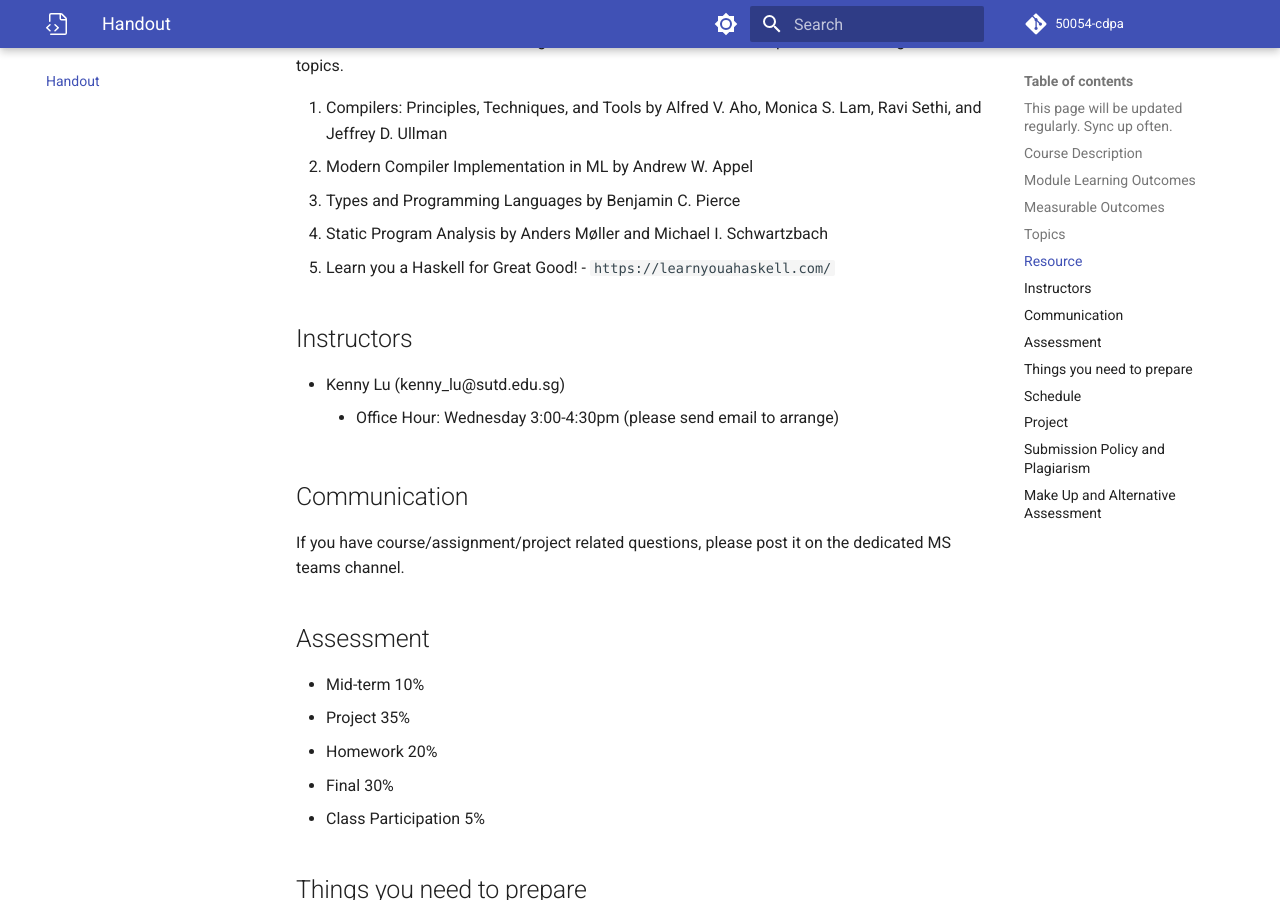
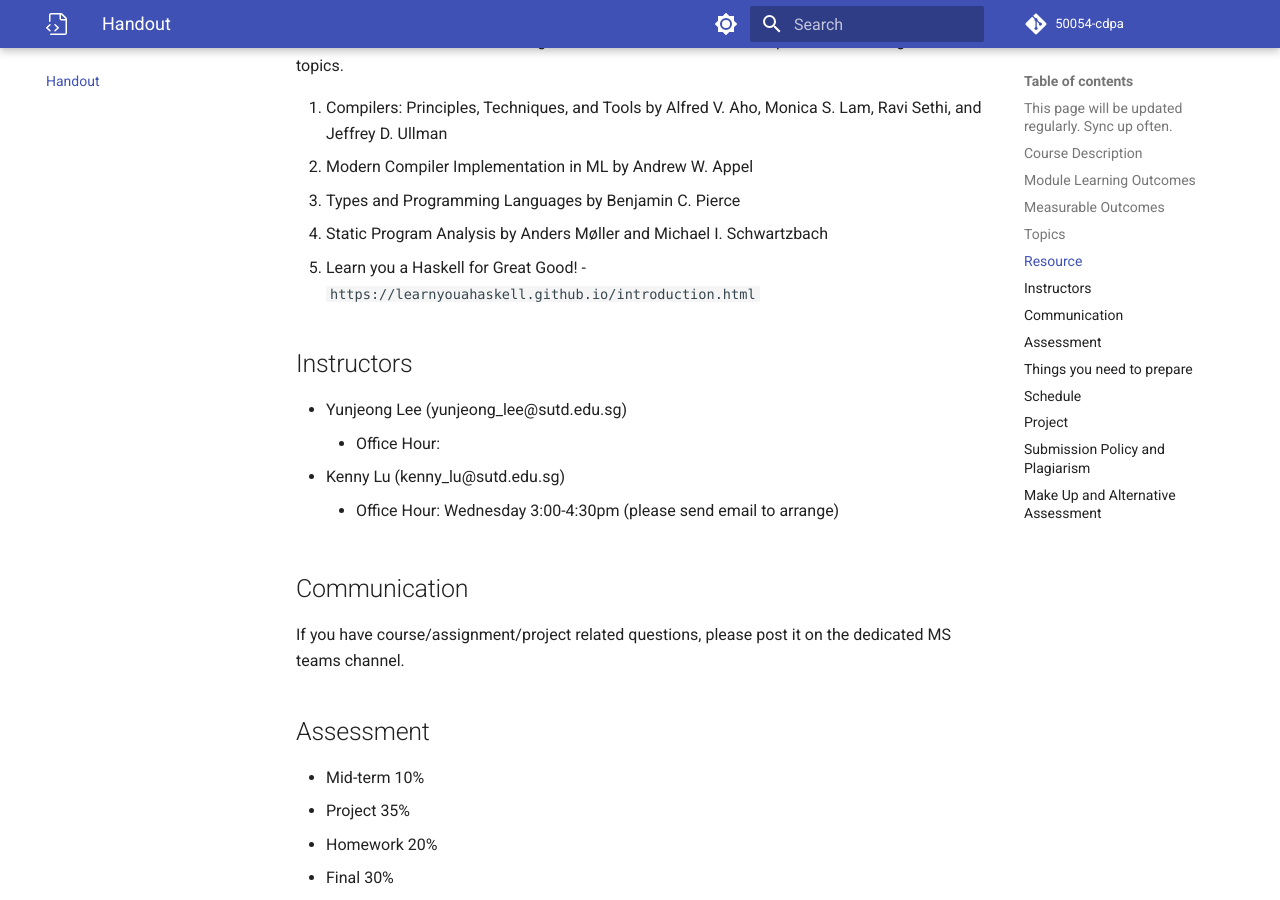
Before and after one commit to 50054-cdpa/notes_haskell, an MkDocs documentation site: the page built from docs/handout.md, in a window 1280 px wide and 900 px high, scrolled down 1920 px. Built offline with MkDocs 1.6.1 and Material for MkDocs 9.7.7, drawn with Linux system fonts in a browser that asks for light colours; some web fonts are replaced; comment, search, counter and statistics services are not loaded.

Commit message:
updated textbook

```diff
--- a/docs/handout.md
+++ b/docs/handout.md
@@ -56,13 +56,15 @@ The main resources are lecture slides, tutorial sessions, and online documentati
 1. Modern Compiler Implementation in ML by Andrew W. Appel
 1. Types and Programming Languages by Benjamin C. Pierce
 1. Static Program Analysis by Anders Møller and Michael I. Schwartzbach
-1. Learn you a Haskell for Great Good! - `https://learnyouahaskell.com/`
+1. Learn you a Haskell for Great Good! - `https://learnyouahaskell.github.io/introduction.html`
 
 
 
 ## Instructors
 
 
+* Yunjeong Lee (yunjeong_lee@sutd.edu.sg)
+    * Office Hour:
 * Kenny Lu (kenny_lu@sutd.edu.sg)
     * Office Hour: Wednesday 3:00-4:30pm (please send email to arrange)
 
```
